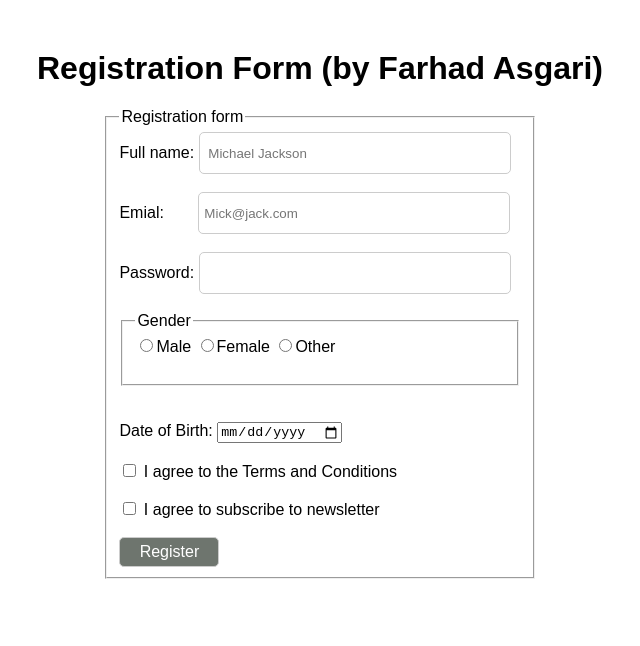
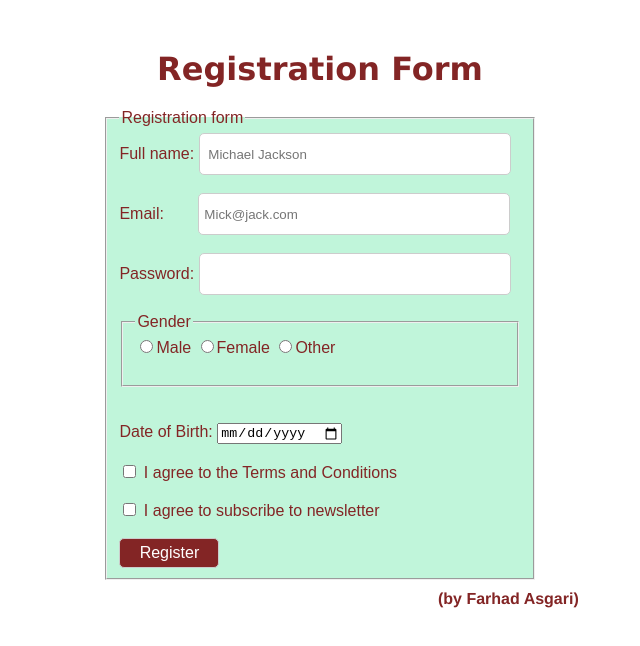
Before and after one commit to f-vand/accessible-registration, a plain HTML site: page index.html in a window 1280 px wide. Shown: the whole page, without its empty margins (320-960 px from the left). Drawn offline with Linux system fonts and the light colour scheme.

Commit message:
Add files via upload

```diff
--- a/index.html
+++ b/index.html
@@ -7,14 +7,14 @@
     <link rel="stylesheet" href="styles.css">
 </head>
 <body>
-    <h1>Registration Form (by Farhad Asgari)</h1>
+    <h1>Registration Form</h1>
     <form action="#" method="post">
 <fieldset>
             <legend>Registration form</legend>
     <label for="Full Name"> Full name:</label>
     <input type="text" name="name" id="name" placeholder= " Michael Jackson"required>
     <br></br>
-    <label for="email">Emial:</label>
+    <label for="email">Email:</label>
     <input type="email" name="email" id="email" placeholder= "Mick@jack.com"required>
     <br></br>
     <label for="Password">Password:</label>
@@ -36,6 +36,6 @@
     <button type="submit">Register</button>
     </fieldset>
     </form>
-
+    <h4>(by Farhad Asgari)</h4>
 </body>
 </html>
--- a/styles.css
+++ b/styles.css
@@ -1,3 +1,6 @@
+body{
+    color: rgb(131, 37, 37);
+}
 form   {
     display: flex;
     justify-content:center;
@@ -6,10 +9,20 @@ form   {
     margin-top: 20px;
 
 }
+fieldset{
+    background-color: rgb(192, 245, 218);
+}
 h1 {
+    color: rgb(131, 37, 37);
     text-align: center;
-    font-family: Arial, sans-serif;
+    font-family:Verdana, Geneva, Tahoma, sans-serif;
     margin-top: 50px;
+}
+h4 {
+
+    font-family:'Franklin Gothic Medium', 'Arial Narrow', Arial, sans-serif;
+    margin-top: 10px;
+    margin-left: 750px;
 }
 input[type="text"] {
     width: 300px;
@@ -24,7 +37,7 @@ button[type="submit"] {
     height: 30px;
     border-radius: 5px;
     border: 1px solid #ccc;
-    background-color: #6e756e;
+    background-color: rgb(131, 37, 37);
     color: white;
     font-size: 16px;
     cursor: pointer;
```
